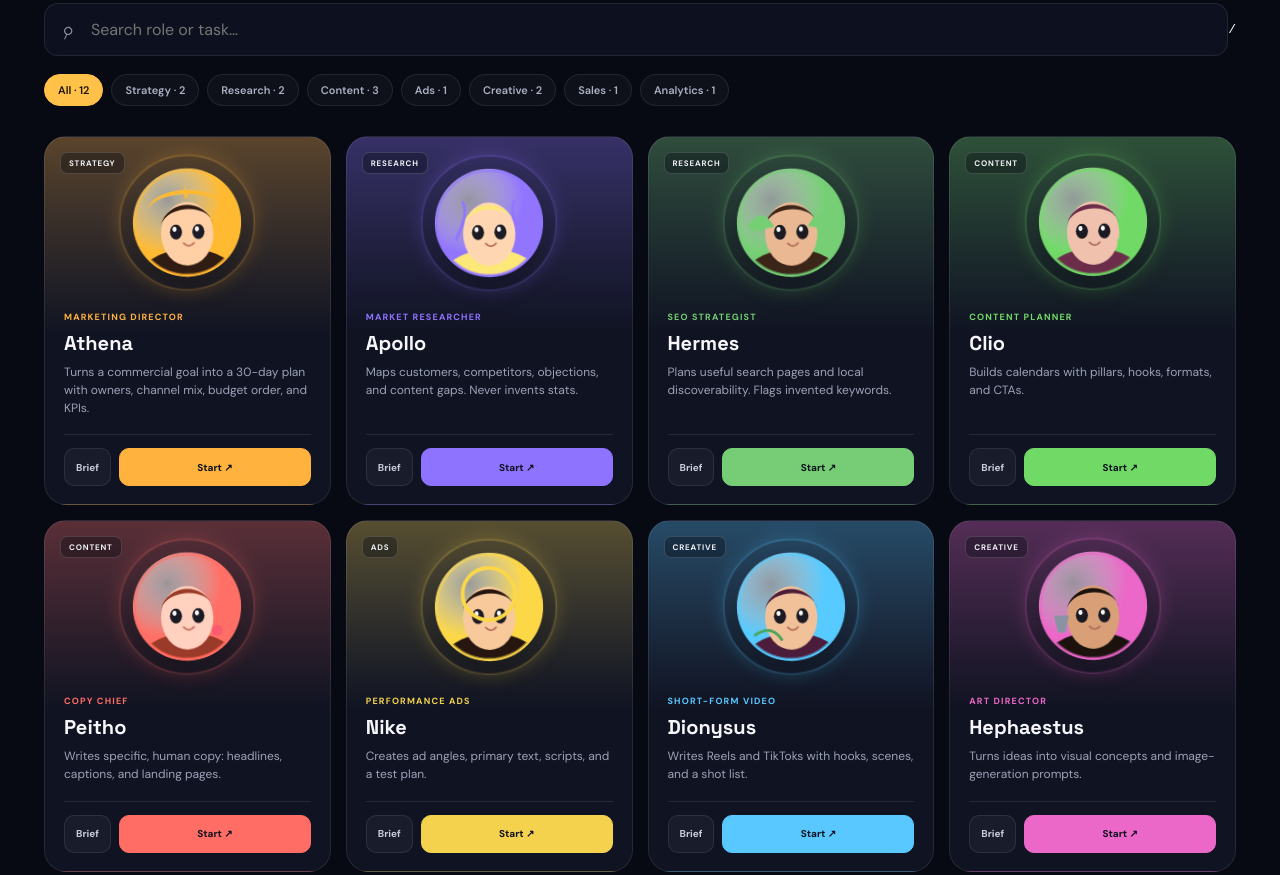
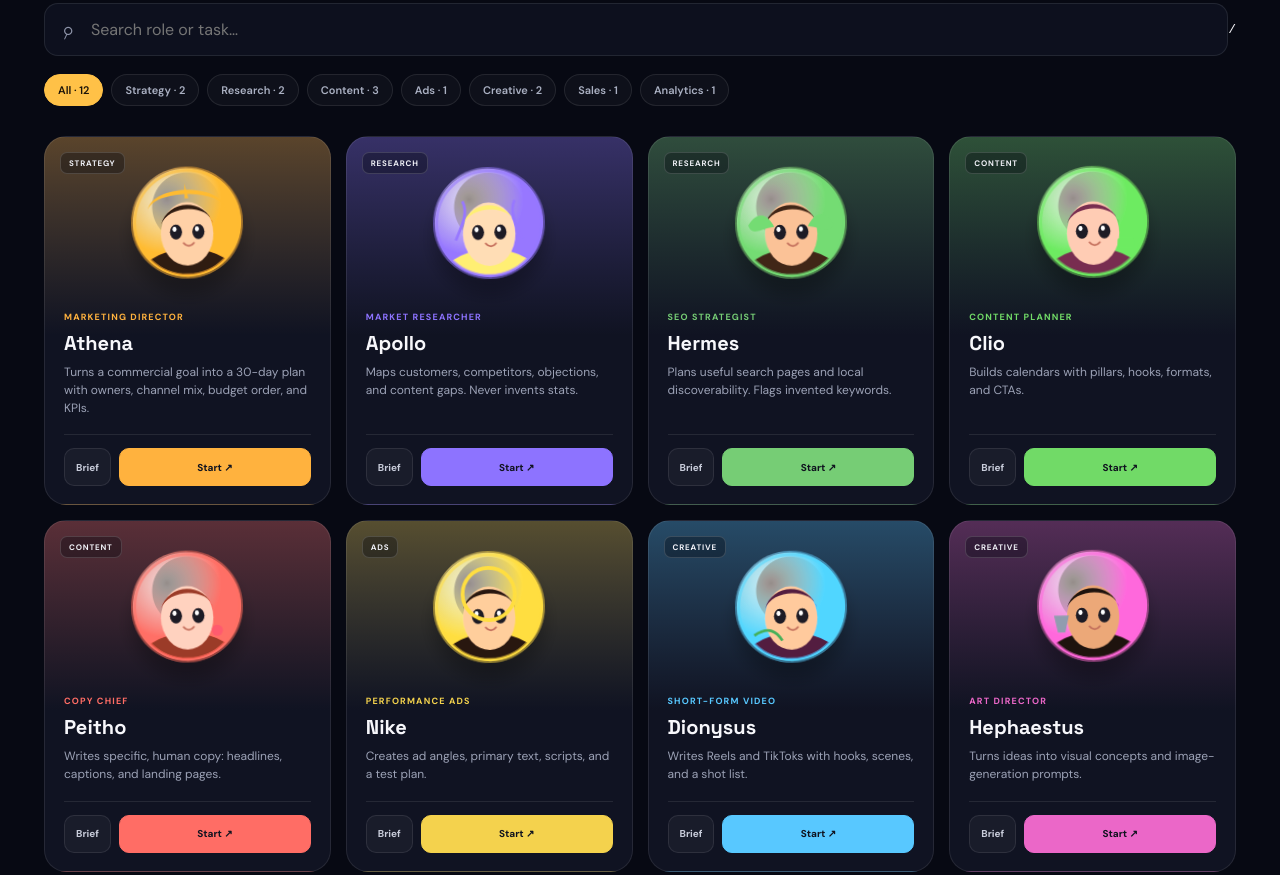
Before and after one commit to malonemorales0322-max/ai-marketing-team, a website: page index.html in a window 1280 px wide. Shown: the part 694-1569 px from the top of the page. Drawn offline with Linux system fonts and the light colour scheme.

Commit message:
CSS fallback faces so empty rings never show

```diff
--- a/styles.css
+++ b/styles.css
@@ -63,14 +63,23 @@
 .team-grid { display: grid; grid-template-columns: repeat(4, 1fr); gap: 15px; }
 .agent-card { position: relative; min-height: 340px; border: 1px solid var(--line); border-radius: var(--radius); overflow: hidden; background: linear-gradient(180deg, color-mix(in srgb, var(--agent) 31%, #101323), #101322 54%); transition: transform .22s, border-color .22s, box-shadow .22s; cursor: pointer; display: flex; flex-direction: column; }
 .agent-card:hover { transform: translateY(-5px); border-color: color-mix(in srgb, var(--agent) 60%, white); box-shadow: 0 20px 50px rgba(0,0,0,.28); }
-.agent-card:active { transform: translateY(-1px) scale(.99); }
 .agent-top { min-height: 172px; display: grid; place-items: center; position: relative; perspective: 520px; }
 .tag { position: absolute; top: 15px; left: 15px; border: 1px solid rgba(255,255,255,.15); background: rgba(5,7,16,.35); color: #f0f1f7; padding: 5px 8px; border-radius: 7px; font-size: 8px; font-weight: 700; letter-spacing: .1em; text-transform: uppercase; }
 
 .bot {
   width: 112px; height: 112px; position: relative;
-  transform-style: preserve-3d;
-  filter: drop-shadow(0 16px 18px rgba(0,0,0,.28));
+  border-radius: 50%;
+  overflow: hidden;
+  background:
+    radial-gradient(circle at 38% 48%, #1b1a22 0 7px, transparent 8px),
+    radial-gradient(circle at 62% 48%, #1b1a22 0 7px, transparent 8px),
+    radial-gradient(circle at 36% 45%, #fff 0 3px, transparent 4px),
+    radial-gradient(circle at 60% 45%, #fff 0 3px, transparent 4px),
+    radial-gradient(circle at 50% 62%, #f3c7a3 0 26px, transparent 27px),
+    radial-gradient(circle at 50% 36%, #2a1a14 0 34px, transparent 35px),
+    radial-gradient(circle at 32% 28%, rgba(255,255,255,.45), transparent 36%),
+    radial-gradient(circle at 50% 50%, var(--agent), color-mix(in srgb, var(--agent) 55%, #111));
+  box-shadow: inset 0 -10px 16px rgba(0,0,0,.2), 0 16px 18px rgba(0,0,0,.28);
   animation: god-float 4.6s ease-in-out infinite;
 }
 .bot::after {
@@ -88,32 +97,12 @@
   position: relative; z-index: 1;
   animation: god-glow 3.8s ease-in-out infinite;
 }
-.god-face::after {
-  content: "";
-  position: absolute; inset: 0;
-  border-radius: 50%;
-  background: linear-gradient(115deg, transparent 35%, rgba(255,255,255,.38) 50%, transparent 65%);
-  transform: translateX(-120%);
-  pointer-events: none;
-}
-.agent-card:hover .bot {
-  animation: god-hover 1.1s ease-in-out infinite alternate;
-  filter: drop-shadow(6px 20px 16px rgba(0,0,0,.34));
-}
-.agent-card:hover .bot::after { opacity: .9; animation-duration: 1.4s; }
-.agent-card:hover .god-face::after { animation: god-shine .9s ease forwards; }
+.agent-card:hover .bot { animation: god-hover 1.1s ease-in-out infinite alternate; }
 .agent-card:active .bot { animation: none; transform: scale(.94) translateY(2px); }
 .agent-modal-header .bot { transform: scale(.72); transform-origin: left center; margin: -6px 0 8px; animation: god-float 5s ease-in-out infinite; }
-
-.team-grid .agent-card:nth-child(4n+1) .bot { animation-delay: 0s; }
 .team-grid .agent-card:nth-child(4n+2) .bot { animation-delay: .35s; }
 .team-grid .agent-card:nth-child(4n+3) .bot { animation-delay: .7s; }
 .team-grid .agent-card:nth-child(4n+4) .bot { animation-delay: 1.05s; }
-.team-grid .agent-card:nth-child(4n+1) .god-face { animation-delay: .1s; }
-.team-grid .agent-card:nth-child(4n+2) .god-face { animation-delay: .45s; }
-.team-grid .agent-card:nth-child(4n+3) .god-face { animation-delay: .8s; }
-.team-grid .agent-card:nth-child(4n+4) .god-face { animation-delay: 1.15s; }
-
 @keyframes god-float {
   0%, 100% { transform: translateY(0) rotate(-1.4deg); }
   50% { transform: translateY(-7px) rotate(1.6deg); }
@@ -130,11 +119,6 @@
   0%, 100% { transform: scale(.96); opacity: .28; }
   50% { transform: scale(1.06); opacity: .7; }
 }
-@keyframes god-shine {
-  from { transform: translateX(-120%); }
-  to { transform: translateX(120%); }
-}
-
 .agent-info { flex: 1; position: relative; padding: 2px 19px 18px; display: flex; flex-direction: column; }
 .agent-role { color: var(--agent); font-size: 9px; letter-spacing: .13em; font-weight: 800; text-transform: uppercase; }
 .agent-info h3 { font: 700 20px "Space Grotesk"; margin: 7px 0 8px; }
@@ -175,6 +159,5 @@
 @media (max-width: 740px) { .team-grid { grid-template-columns: repeat(2,1fr); } }
 @media (max-width: 500px) { .team-grid { grid-template-columns: 1fr; } }
 @media (prefers-reduced-motion: reduce) {
-  .bot, .god-face, .bot::after, .god-face::after { animation: none !important; }
-  .agent-card:hover .bot { transform: none; }
+  .bot, .god-face, .bot::after { animation: none !important; }
 }
```
